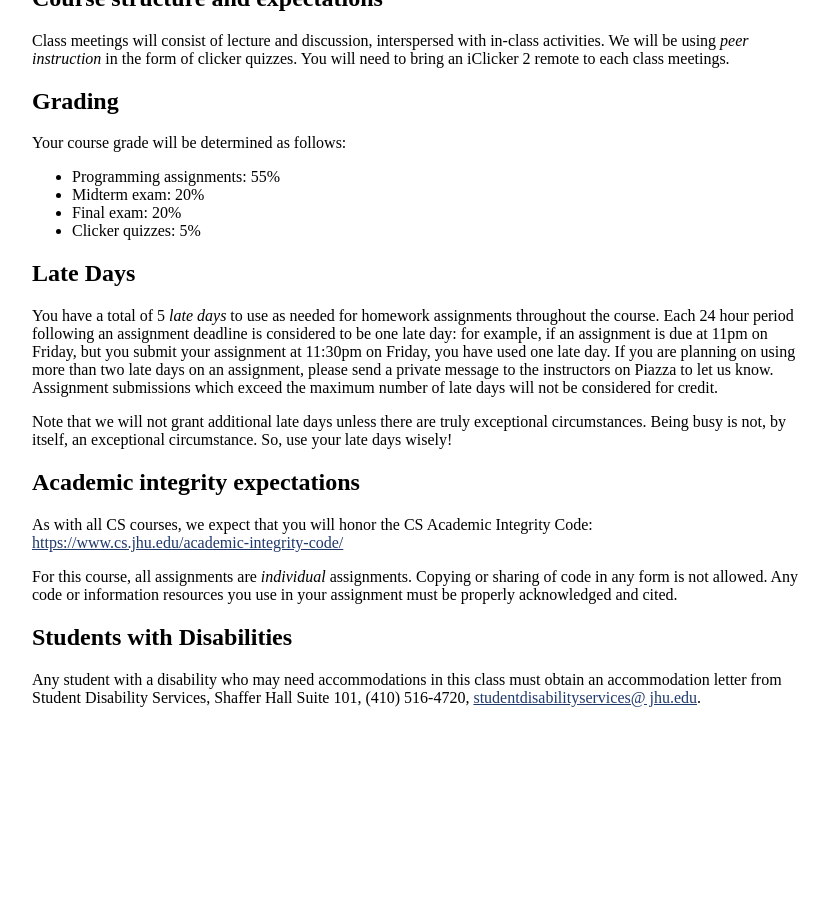
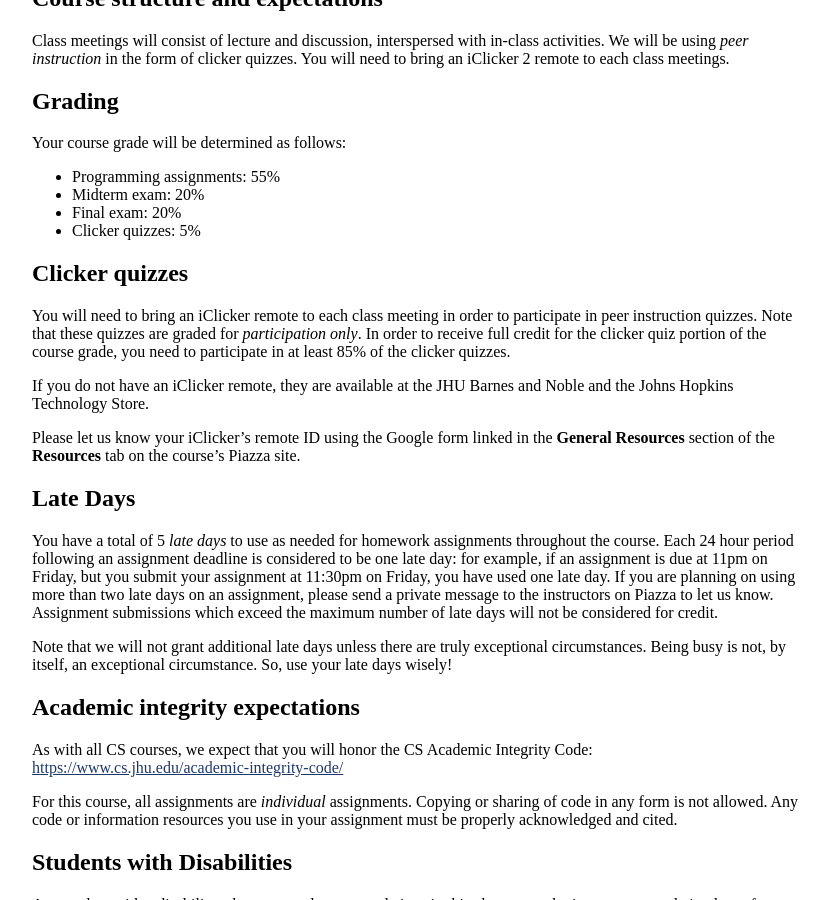
Before and after one commit to jhucsf/spring2020, a Jekyll site: the page built from syllabus.md, in a window 1280 px wide and 900 px high, scrolled down 1405 px. Shown: the whole window, without its empty margins (224-1052 px from the left). Built offline with Jekyll 4.4.1, drawn with Linux system fonts in a browser that asks for light colours; before the commit the page ends 2144 px from its top, so only the background shows below that.

Commit message:
note about clicker quiz participation

```diff
--- a/syllabus.md
+++ b/syllabus.md
@@ -80,6 +80,21 @@ Your course grade will be determined as follows:
 * Final exam: 20%
 * Clicker quizzes: 5%
 
+## Clicker quizzes
+
+You will need to bring an iClicker remote to each class meeting in order to
+participate in peer instruction quizzes.  Note that these quizzes are
+graded for *participation only*.  In order to receive full credit for the
+clicker quiz portion of the course grade, you need to participate in
+at least 85% of the clicker quizzes.
+
+If you do not have an iClicker remote, they are available at the JHU
+Barnes and Noble and the Johns Hopkins Technology Store.
+
+Please let us know your iClicker's remote ID using the Google form linked
+in the **General Resources** section of the **Resources** tab on the course's
+Piazza site.
+
 ## Late Days
 
 You have a total of 5 *late days* to use as needed for homework assignments
```
